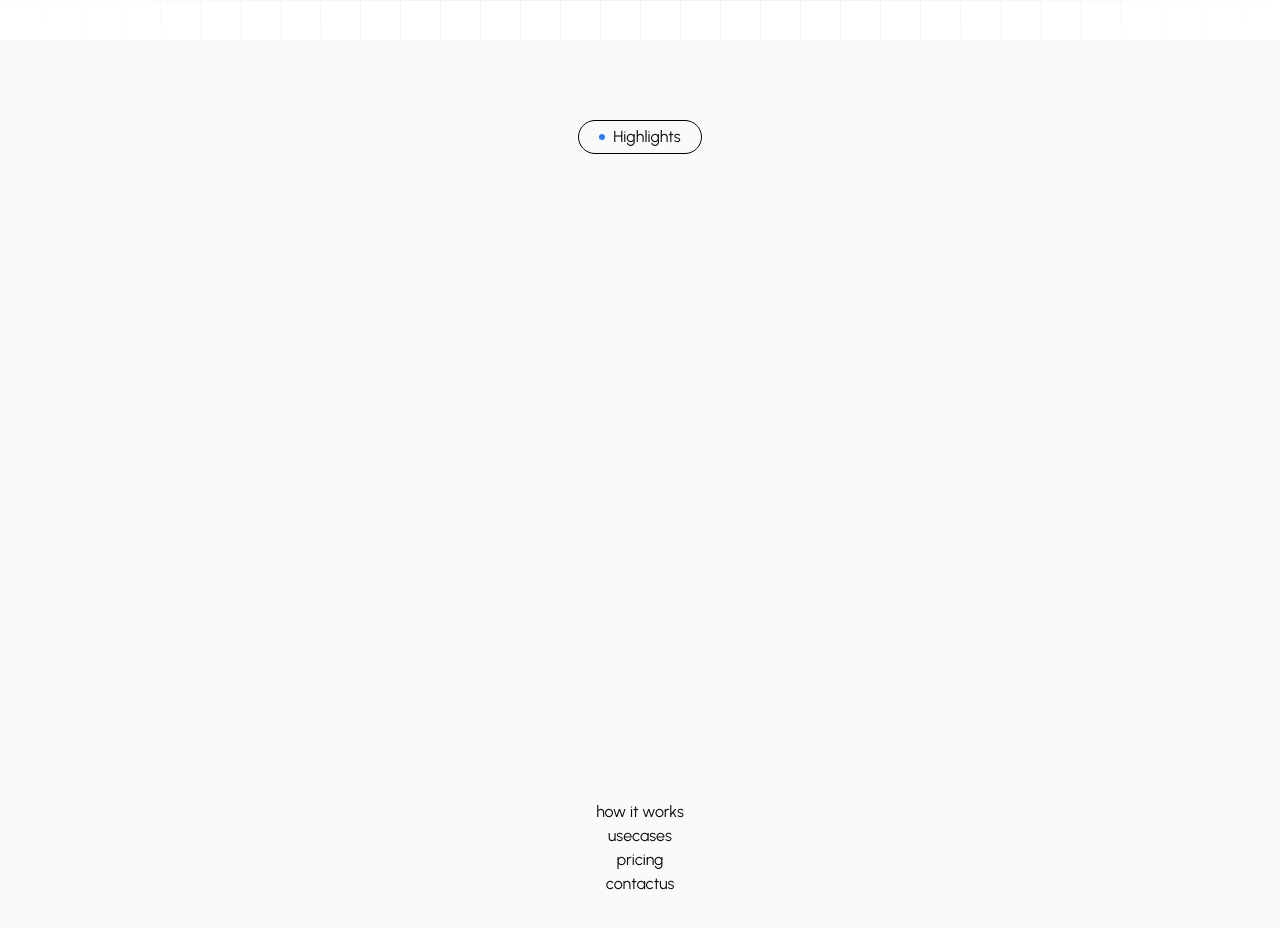
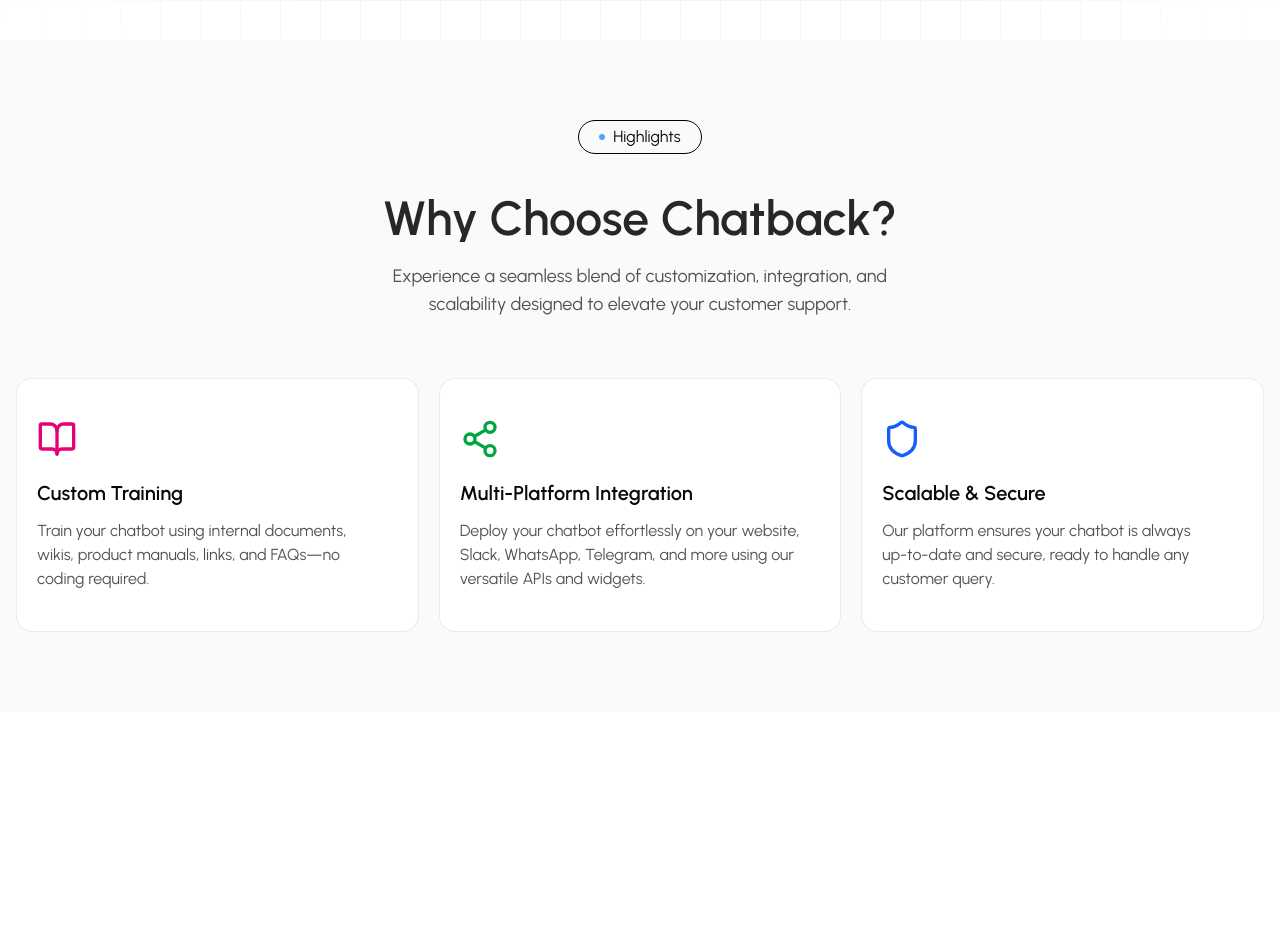
Before and after one commit to Ashutosh6393/Chatback, a Next.js app: page / in a window 1280 px wide. Shown: the part 760-1688 px from the top of the page. After the commit the page ends 1472 px from the top, so only its background shows below. Built offline with nearby package versions, Linux system fonts and the light colour scheme; a web font is replaced by a local one.

Commit message:
create highlights page

```diff
--- a/src/app/page.tsx
+++ b/src/app/page.tsx
@@ -1,8 +1,30 @@
-// import Image from "next/image";
+import PageTile from '@/components/common/PageTile'
 import { Button } from '@/components/ui/button'
+import HighlightCard from '@/components/common/HighlightCard'
 import { cn } from '@/lib/utils'
+import { BookOpen, Share2, Shield } from 'lucide-react'
 
 export default function Home() {
+  const highligtsCardData = [
+    {
+      title: 'Custom Training',
+      description:
+        'Train your chatbot using internal documents, wikis, product manuals, links, and FAQs—no coding required.',
+      icon: <BookOpen className="w-10 h-10 text-pink-600" />,
+    },
+    {
+      title: 'Multi-Platform Integration',
+      description:
+        'Deploy your chatbot effortlessly on your website, Slack, WhatsApp, Telegram, and more using our versatile APIs and widgets.',
+      icon: <Share2 className="w-10 h-10 text-green-600" />,
+    },
+    {
+      title: 'Scalable & Secure',
+      description:
+        'Our platform ensures your chatbot is always up-to-date and secure, ready to handle any customer query.',
+      icon: <Shield className="w-10 h-10 text-blue-600" />,
+    },
+  ]
   return (
     <>
       <main className="relative flex h-[50rem] w-full items-center justify-center bg-white dark:bg-black">
@@ -42,16 +64,33 @@
       </main>
       <section className="bg-light-gray py-20">
         <div className="container">
-          <div
-            id="highlights"
-            className="flex min-h-[680px] flex-col items-center"
-          >
-            <div className="flex-center gap-2 rounded-full border-1 border-black px-5 py-1">
-              <div className="size-1.5 rounded-full bg-blue-500" />
-              <h2>Highlights</h2>
+          <div id="highlights" className="flex flex-col items-center w-full">
+            <div className="flex-center flex-col ">
+              <PageTile title="Highlights" dotBgColor="bg-blue-400" />
+              <div className="mt-10 flex w-full flex-col items-center justify-between">
+                <h2 className=" font-semibold text-5xl bg-gradient-to-br from-zinc-800 to-zinc-800 bg-clip-text text-transparent">
+                  Why Choose Chatback?
+                </h2>
+                <p className="mt-5 text-center text-foreground/70 text-lg">
+                  Experience a seamless blend of customization, integration, and{' '}
+                  <br />
+                  scalability designed to elevate your customer support.
+                </p>
+              </div>
+            </div>
+            <div className="flex justify-between items-stretch mt-15 gap-5 ">
+              {highligtsCardData.map(({ title, description, icon }) => (
+                <HighlightCard
+                  key={title}
+                  title={title}
+                  description={description}
+                  icon={icon}
+                />
+              ))}
             </div>
           </div>
-          <div id="working" className="flex-center flex-col">
+
+          {/* <div id="working" className="flex-center flex-col">
             <h2>how it works</h2>
           </div>
           <div id="usecases" className="flex-center flex-col">
@@ -62,7 +101,7 @@
           </div>
           <div id="contact" className="flex-center flex-col">
             <h2>contactus</h2>
-          </div>
+          </div> */}
         </div>
       </section>
     </>
--- /dev/null
+++ b/src/components/common/HighlightCard.tsx
@@ -0,0 +1,18 @@
+import type { JSX } from 'react'
+const HighlightCard = ({
+  title,
+  description,
+  icon,
+}: { title: string; description: string; icon: JSX.Element }) => {
+  return (
+    <div className="flex flex-1  flex-col min-w-[200px] p-5 py-10 bg-white rounded-2xl border-[1px] border-zinc-400/20">
+      {icon}
+      <h4 className="text-xl font-semibold mt-5">{title}</h4>
+      <p className="text-foreground/70 text-md mt-3 text-pretty">
+        {description}
+      </p>
+    </div>
+  )
+}
+
+export default HighlightCard
--- /dev/null
+++ b/src/components/common/PageTile.tsx
@@ -0,0 +1,13 @@
+const PageTile = ({
+  title,
+  dotBgColor = 'bg-blue-500',
+}: { title: string; dotBgColor?: string }) => {
+  return (
+    <div className="flex-center gap-2 rounded-full border-1 border-black px-5 py-1">
+      <div className={`size-1.5 rounded-full ${dotBgColor}`} />
+      <p>{title}</p>
+    </div>
+  )
+}
+
+export default PageTile
```
